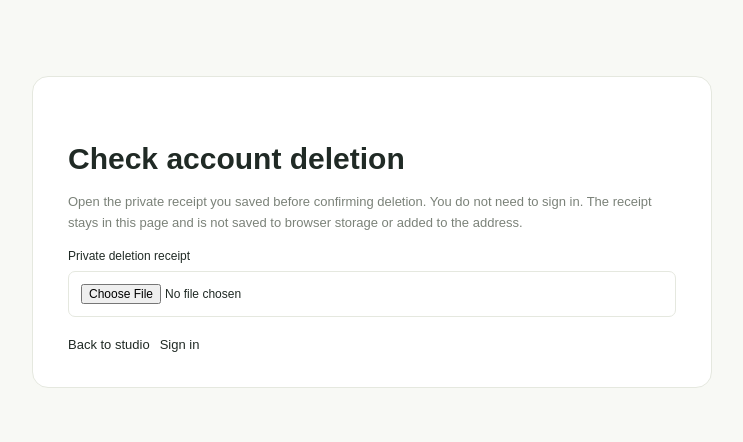
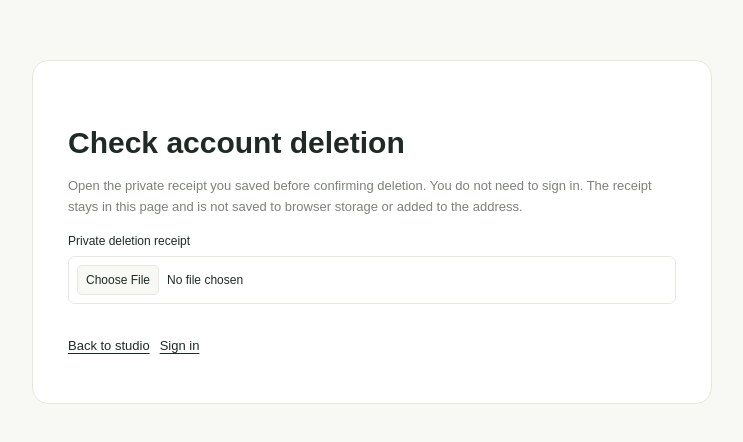
Before and after one commit to programminglab717/Reelchemy, a Next.js app: page /account/deletion in a window 1280 px wide. Shown: the part 168-610 px from the top of the page, without its empty margins (268-1011 px from the left). Built offline with nearby package versions, Linux system fonts and the light colour scheme.

Commit message:
Polish deletion touch controls and recover interrupted replies with usable receipt switching

```diff
--- a/src/app/globals.css
+++ b/src/app/globals.css
@@ -2224,3 +2224,64 @@ main.account-page {
 .deletion-request-id {
   font-size: 12px;
 }
+.account-settings button {
+  min-height: 44px;
+  padding: 10px 14px;
+  font: inherit;
+  font-size: 13px;
+  line-height: 1.4;
+  color: var(--ink);
+  background: white;
+  border: 1px solid var(--line);
+  border-radius: 8px;
+  cursor: pointer;
+}
+.account-settings button:disabled {
+  opacity: 0.55;
+  cursor: not-allowed;
+}
+.account-settings button:hover:not(:disabled) {
+  border-color: var(--ink);
+}
+.account-settings button.danger {
+  color: white;
+  background: #993825;
+  border-color: #993825;
+}
+.account-settings button.danger:hover:not(:disabled) {
+  background: #7c2d1e;
+  border-color: #7c2d1e;
+}
+.account-settings input:not([type="checkbox"]) {
+  min-height: 44px;
+}
+.account-settings .deletion-receipt-check {
+  min-height: 44px;
+}
+.account-settings .deletion-receipt-check input {
+  flex-shrink: 0;
+  width: 18px;
+  height: 18px;
+}
+.account-settings nav a {
+  display: inline-flex;
+  align-items: center;
+  min-height: 44px;
+  padding: 6px 0;
+  align-self: center;
+  text-decoration: underline;
+  text-underline-offset: 3px;
+}
+.account-settings input[type="file"] {
+  padding: 8px;
+}
+.account-settings input[type="file"]::file-selector-button {
+  min-height: 30px;
+  margin-right: 8px;
+  padding: 4px 8px;
+  border: 1px solid var(--line);
+  border-radius: 5px;
+  background: var(--bg);
+  color: var(--ink);
+  font: inherit;
+}
--- a/src/components/DeletionProgress.tsx
+++ b/src/components/DeletionProgress.tsx
@@ -26,10 +26,12 @@ export function DeletionProgress({
   receipt,
   initialStatus,
   onStatus,
+  onChooseReceipt,
 }: {
   receipt: DeletionReceipt;
   initialStatus?: DeletionStatus;
   onStatus?: (status: DeletionStatus) => void;
+  onChooseReceipt?: () => void;
 }) {
   const [status, setStatus] = useState(initialStatus),
     [error, setError] = useState(""),
@@ -140,7 +142,13 @@ export function DeletionProgress({
       </div>
       <nav>
         <Link href="/sign-in">Go to sign in</Link>
-        <Link href="/account/deletion">Open another receipt</Link>
+        {onChooseReceipt ? (
+          <button type="button" onClick={onChooseReceipt}>
+            Choose another receipt
+          </button>
+        ) : (
+          <Link href="/account/deletion">Open another receipt</Link>
+        )}
       </nav>
     </section>
   );
--- a/src/components/DeletionReceiptRecovery.tsx
+++ b/src/components/DeletionReceiptRecovery.tsx
@@ -13,7 +13,11 @@ export function DeletionReceiptRecovery() {
     <main className="account-page">
       <section className="account-card account-settings">
         {receipt ? (
-          <DeletionProgress key={receipt.requestId} receipt={receipt} />
+          <DeletionProgress
+            key={receipt.requestId}
+            receipt={receipt}
+            onChooseReceipt={() => setReceipt(null)}
+          />
         ) : (
           <>
             <h1>Check account deletion</h1>
@@ -55,11 +59,6 @@ export function DeletionReceiptRecovery() {
         <nav>
           <Link href="/">Back to studio</Link>
           <Link href="/sign-in">Sign in</Link>
-          {receipt && (
-            <button type="button" onClick={() => setReceipt(null)}>
-              Choose another receipt
-            </button>
-          )}
         </nav>
       </section>
     </main>
```
Also changed, not shown: src/components/AccountSettings.tsx (+11 -5 lines), 2 other files (tests, documents, lock files or other folders).
